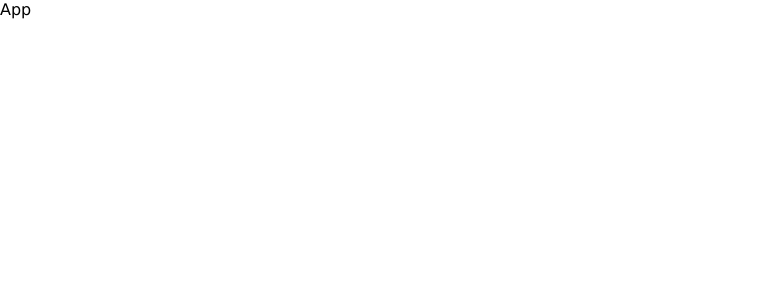
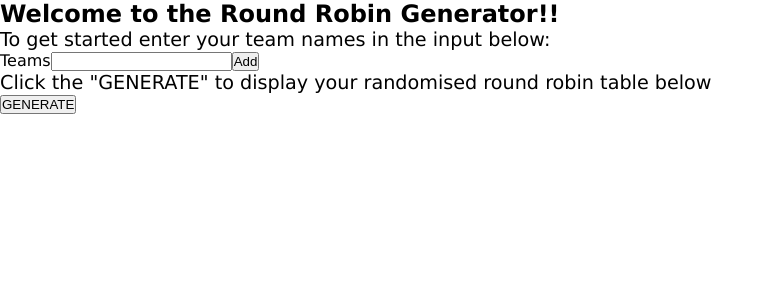
Before and after one commit to seanscott95/Tournament-Generator, a React (Vite) app: page / in a window 1280 px wide. Shown: the top 300 px of the page, without its empty margins (0-774 px from the left). Built offline with nearby package versions, Linux system fonts and the light colour scheme.

Commit message:
created a react hook called useGenerator for the generator components logic

```diff
--- a/src/App.jsx
+++ b/src/App.jsx
@@ -1,8 +1,9 @@
-function App() {
+import Generator from './components/Generator';
 
+const App = () => {
   return (
     <>
-      App
+      <Generator />
     </>
   )
 };
--- /dev/null
+++ b/src/components/Generator.jsx
@@ -0,0 +1,37 @@
+import useGenerator from '../hooks/useGenerator';
+
+const Generator = () => {
+    const { addTeamName, teamNameInput, setTeamNameInput, teamNames } = useGenerator();
+
+    return (
+        <>
+            <section>
+                <h1>Welcome to the Round Robin Generator!!</h1>
+                <p>To get started enter your team names in the input below:</p>
+            </section>
+            <section>
+                <div className="inputGroup">
+                    <label htmlFor="teams">Teams</label>
+                    <input type="text" id="teams" name="teams" value={teamNameInput} onChange={(e) => setTeamNameInput(e.target.value)} />
+                    <button onClick={addTeamName}>Add</button>
+                </div>
+            </section>
+            <section>
+                {teamNames && teamNames.map((team) => {
+                    return <div className="teamAdded">
+                        <p>{team}</p>
+                        <p>X</p>
+                    </div>
+                })}
+            </section>
+            <section>
+                <div className="inputGroup">
+                    <p>Click the "GENERATE" to display your randomised round robin table below</p>
+                    <button onClick={() => {}}>GENERATE</button>
+                </div>
+            </section>
+        </>
+    );
+};
+
+export default Generator;
--- /dev/null
+++ b/src/hooks/useGenerator.jsx
@@ -0,0 +1,21 @@
+import { useState } from "react";
+
+const useGenerator = () => {
+    const [teamNameInput, setTeamNameInput] = useState('');
+    const [teamNames, setTeamNames] = useState([]);
+    console.log("teamNameInput", teamNameInput)
+    console.log("teamNames", teamNames)
+    const addTeamName = () => {
+        setTeamNames((prev) => [...prev, teamNameInput])
+        setTeamNameInput('')
+    };
+
+    return {
+        addTeamName,
+        teamNameInput,
+        setTeamNameInput,
+        teamNames
+    };
+};
+
+export default useGenerator;
```
